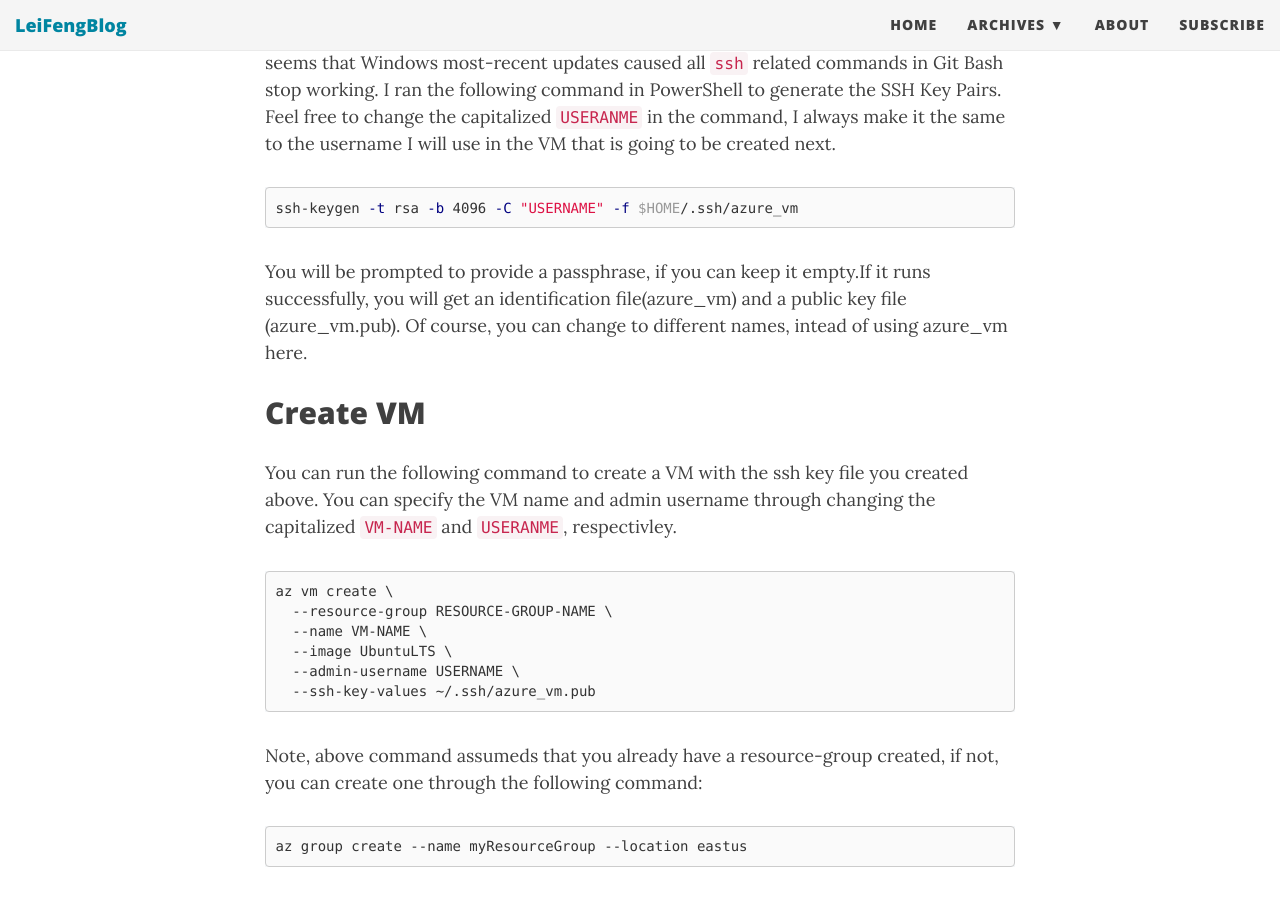
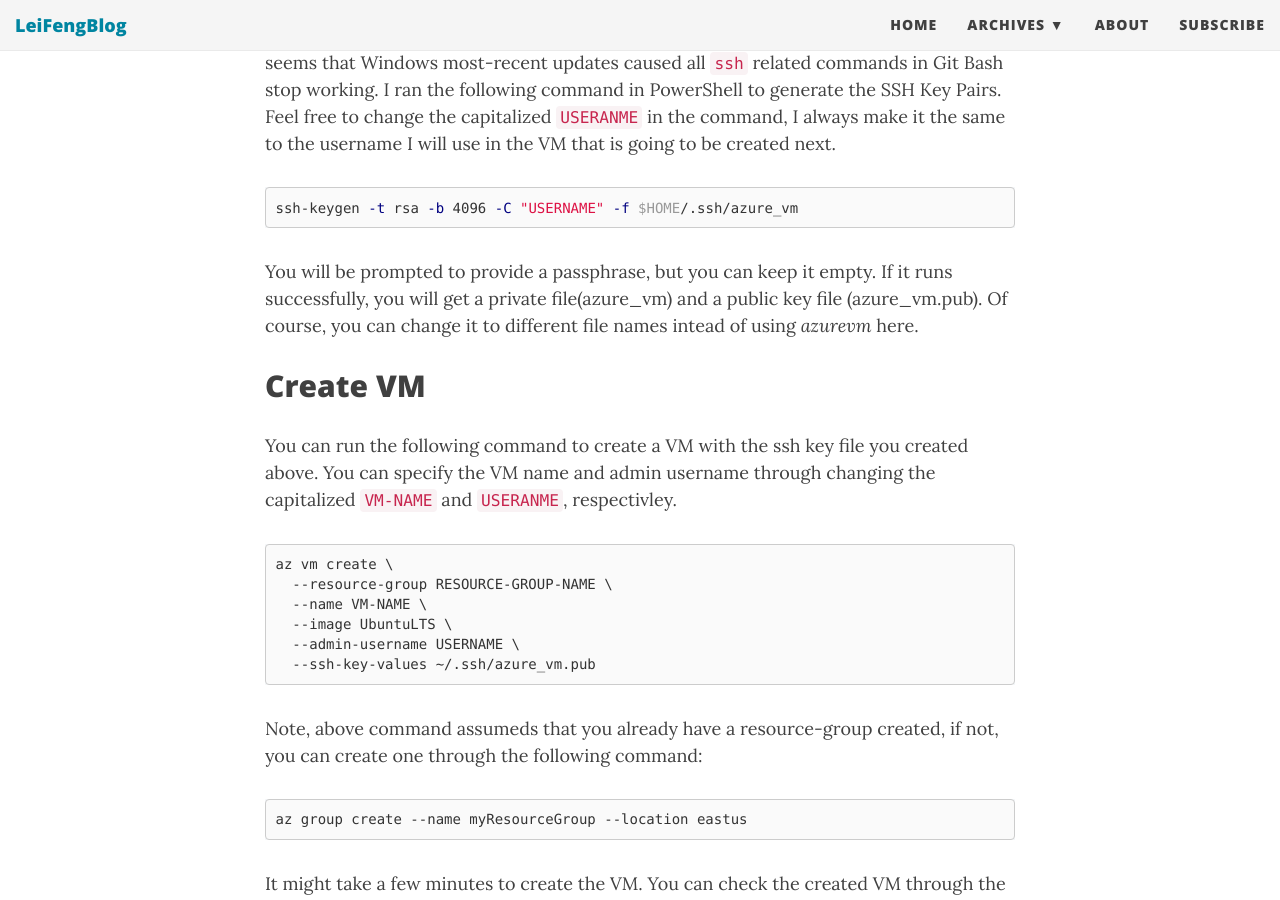
Before and after one commit to stonefl/stonefl.github.io, a Jekyll site: the page built from _posts/2020-10-01-create-and-connect-to-azure-vm-under-company-proxy.md, in a window 1280 px wide and 900 px high, scrolled down 973 px. Built offline with Jekyll 4.4.1, drawn with Linux system fonts in a browser that asks for light colours; nearby versions of some CDN libraries; comment, search, counter and statistics services are not loaded.

Commit message:
Create 2020-10-01-create-and-connect-to-azure-vm-under-company-proxy.md

````diff
--- a/_posts/2020-10-01-create-and-connect-to-azure-vm-under-company-proxy.md
+++ b/_posts/2020-10-01-create-and-connect-to-azure-vm-under-company-proxy.md
@@ -24,7 +24,7 @@ SSH keys are going to be used for security connection from your WinSCP/Putty to
 ```powershell
 ssh-keygen -t rsa -b 4096 -C "USERNAME" -f $HOME/.ssh/azure_vm
 ```
-You will be prompted to provide a passphrase, if you can keep it empty.If it runs successfully, you will get an identification file(azure_vm) and a public key file (azure_vm.pub). Of course, you can change to different names, intead of using azure_vm here.
+You will be prompted to provide a passphrase, but you can keep it empty. If it runs successfully, you will get a private file(azure_vm) and a public key file (azure_vm.pub). Of course, you can change it to different file names intead of using _azurevm_ here.
 
 ## Create VM
 You can run the following command to create a VM with the ssh key file you created above. You can specify the VM name and admin username through changing the capitalized `VM-NAME` and `USERANME`, respectivley.
````
